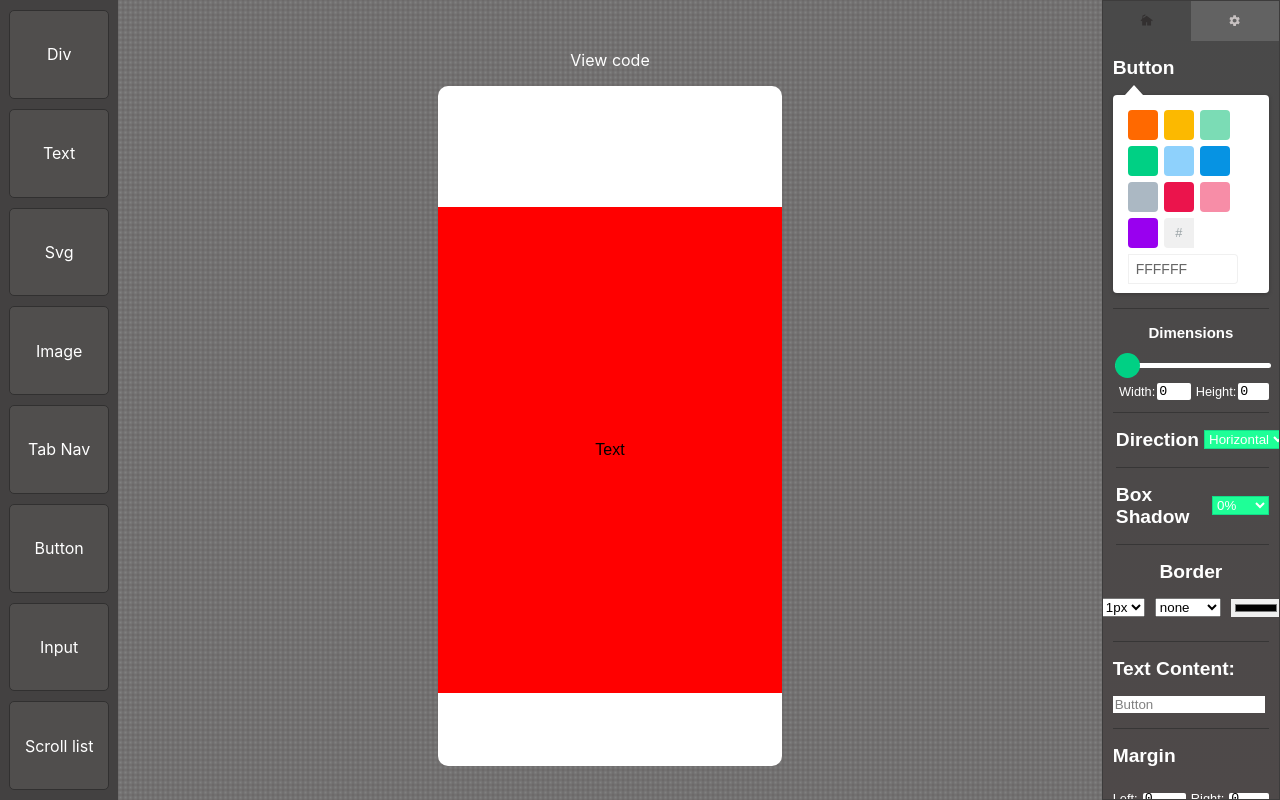
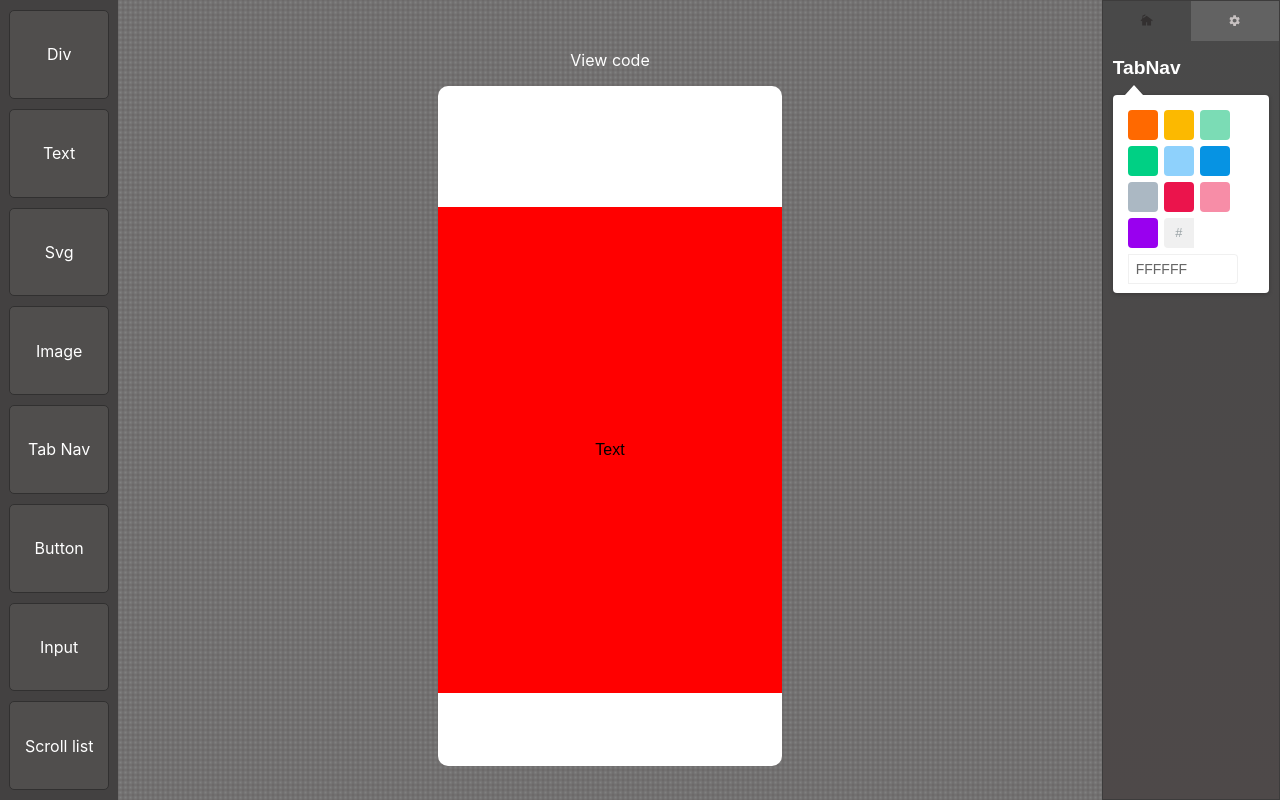
Before and after one commit to GabrielDavid1/GDTools, a Next.js app: page / in a window 1280 px wide. Both pictures are taken after a click on the link 1234 px from the left and 20 px from the top of the page. Built offline with nearby package versions, Linux system fonts and the light colour scheme.

Commit message:
tabnav has finished

```diff
--- a/components/Settings/ModelSetting/TabNav/index.tsx
+++ b/components/Settings/ModelSetting/TabNav/index.tsx
@@ -1,9 +1,17 @@
+//React
 import React from 'react';
 
-export default function TabNav (){
+//Components
+import ColorArea from '../Default/ColorArea';
+interface Props {
+  title:string;
+}
+
+export default function TabNav ({ title }:Props){
  return (
-   <div className="tabNav-area">
-
-   </div>
+    <>
+     <h2> {title} </h2>
+     <ColorArea />
+    </>
  )
 }
--- a/components/Settings/ModelSetting/index.tsx
+++ b/components/Settings/ModelSetting/index.tsx
@@ -2,12 +2,12 @@
 import React from 'react';
 
 //Components
-import Button from './Button';
+import TabNav from './TabNav';
 
 export default function ModelSetting (){
   return (
    <div className="model-settings">
-      <Button title="Button" />
+      <TabNav title="TabNav" />
    </div>
   )
 }
```
